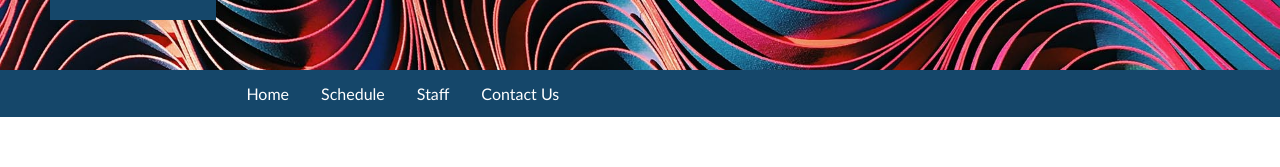
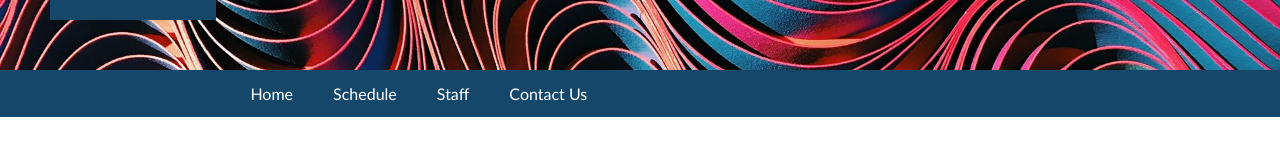
Before and after one commit to B-Moritz/MakeItResponsive, a plain HTML site: page index.html in a window 1280 px wide. Shown: the part 176-343 px from the top of the page. Drawn offline with Linux system fonts and the light colour scheme.

Commit message:
spacing i topnav

```diff
--- a/css/index.css
+++ b/css/index.css
@@ -85,7 +85,7 @@ footer {
     display: block;
     color: #ffffff;
     text-align: center;
-    padding: 14px 16px;
+    padding: 14px 20px;
     text-decoration: none;
     background-color: #15476a;
 }
```
